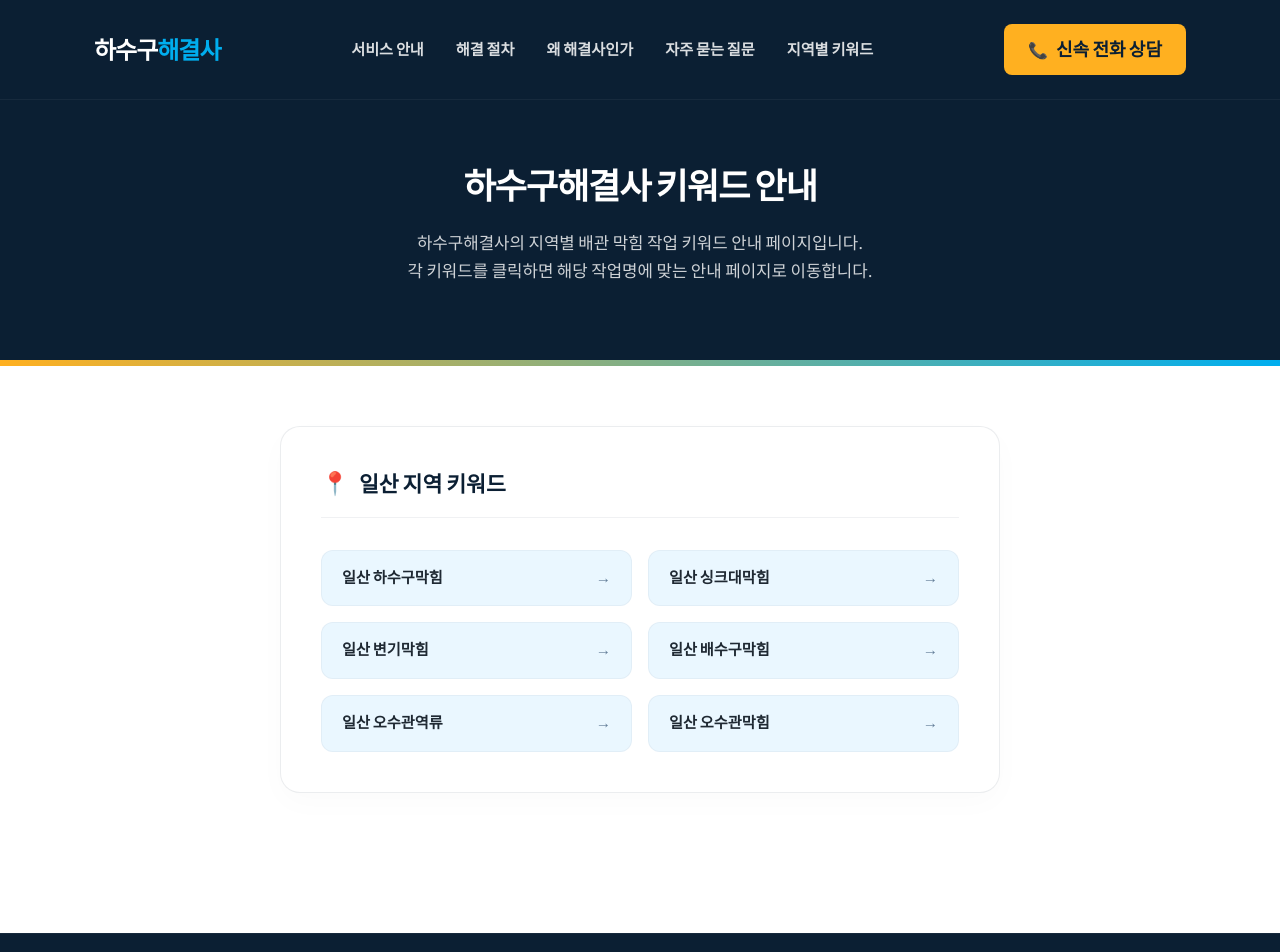
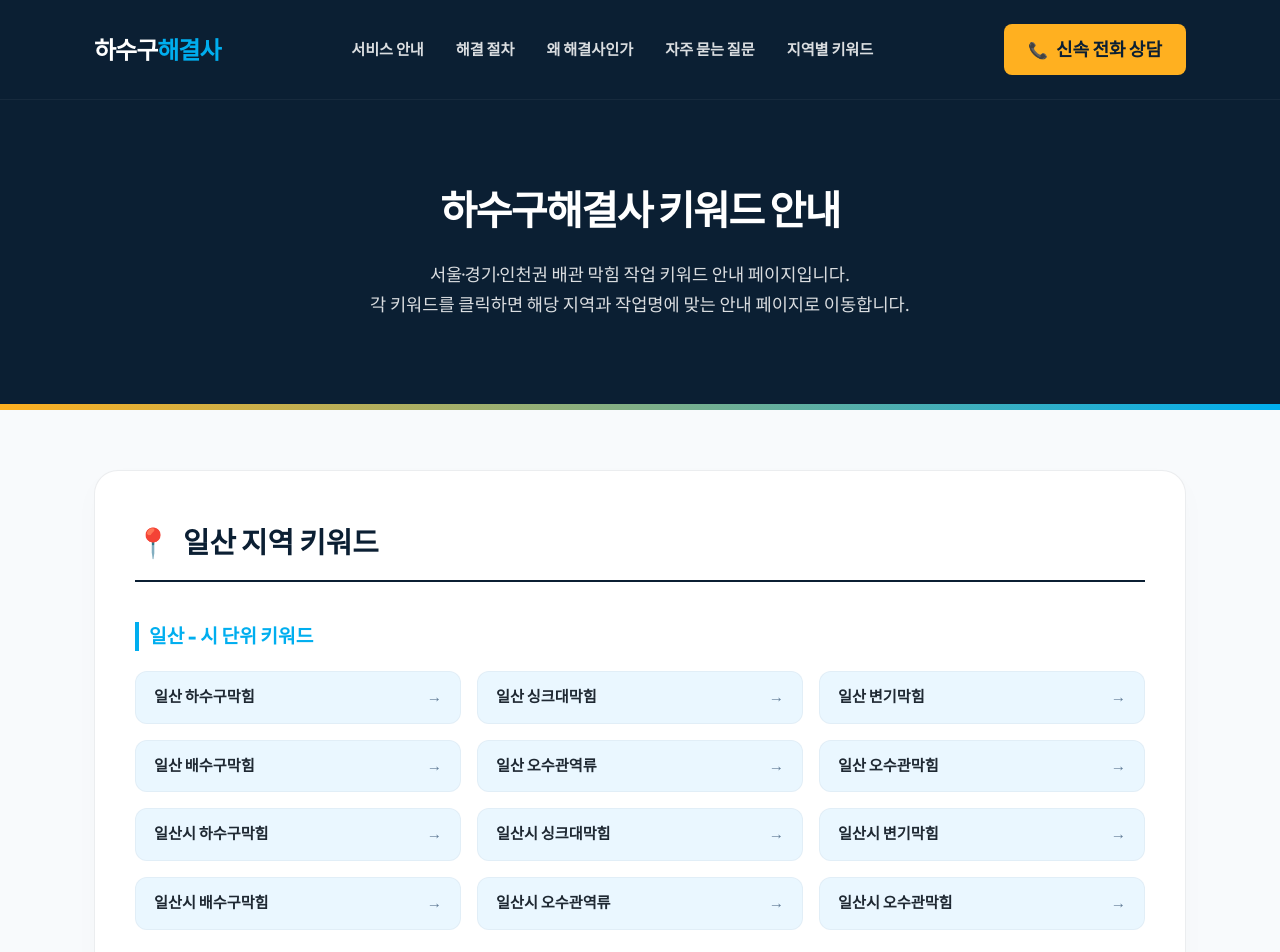
Before and after one commit to wogus5695-ctrl/seoul-hasugu-01, a Next.js app: page /sitemap-gyeonggi in a window 1280 px wide. Shown: the top 952 px of the page. Built offline with nearby package versions, Linux system fonts and the light colour scheme.

Commit message:
feat: expand sitemap-gyeonggi page to include 318 local keywords for Ilsan, Paju, Gimpo

```diff
--- a/app/sitemap-gyeonggi/page.js
+++ b/app/sitemap-gyeonggi/page.js
@@ -7,51 +7,93 @@ export const metadata = {
   description: '하수구해결사의 지역별 배관 막힘 작업 키워드 안내 페이지입니다. 각 키워드를 클릭하면 해당 작업명에 맞는 안내 페이지로 이동합니다.',
 };
 
-export default function SitemapGyeonggiPage() {
-  const keywords = [
-    { name: '일산 하수구막힘', param: '일산-하수구막힘' },
-    { name: '일산 싱크대막힘', param: '일산-싱크대막힘' },
-    { name: '일산 변기막힘', param: '일산-변기막힘' },
-    { name: '일산 배수구막힘', param: '일산-배수구막힘' },
-    { name: '일산 오수관역류', param: '일산-오수관역류' },
-    { name: '일산 오수관막힘', param: '일산-오수관막힘' }
+const SECTIONS = [
+  {
+    title: '일산 지역 키워드',
+    groups: [
+      { subtitle: '일산 - 시 단위 키워드', regions: ['일산', '일산시'] },
+      { subtitle: '일산 - 구 단위 키워드', regions: ['일산동구', '일산서구'] },
+      { subtitle: '일산동구 - 동 단위 키워드', regions: ['식사동', '중산동', '정발산동', '풍산동', '백석동', '마두동', '장항동', '고봉동'] },
+      { subtitle: '일산서구 - 동 단위 키워드', regions: ['일산동', '탄현동', '주엽동', '대화동', '송포동', '덕이동', '가좌동'] },
+    ],
+  },
+  {
+    title: '파주 지역 키워드',
+    groups: [
+      { subtitle: '파주 - 시 단위 키워드', regions: ['파주', '파주시'] },
+      { subtitle: '파주 - 읍 단위 키워드', regions: ['문산읍', '조리읍', '법원읍', '파주읍'] },
+      { subtitle: '파주 - 면 단위 키워드', regions: ['광탄면', '탄현면', '월롱면', '적성면', '파평면', '군내면', '장단면', '진동면', '진서면'] },
+      { subtitle: '파주 - 동 단위 키워드', regions: ['교하동', '운정동', '금촌동'] },
+    ],
+  },
+  {
+    title: '김포 지역 키워드',
+    groups: [
+      { subtitle: '김포 - 시 단위 키워드', regions: ['김포', '김포시'] },
+      { subtitle: '김포 - 읍 단위 키워드', regions: ['통진읍', '고촌읍', '양촌읍'] },
+      { subtitle: '김포 - 면 단위 키워드', regions: ['대곶면', '월곶면', '하성면'] },
+      { subtitle: '김포 - 동 단위 키워드', regions: ['김포본동', '장기본동', '사우동', '풍무동', '장기동', '구래동', '마산동', '운양동'] },
+    ],
+  },
 ];
 
+const JOBS = [
+  '하수구막힘',
+  '싱크대막힘',
+  '변기막힘',
+  '배수구막힘',
+  '오수관역류',
+  '오수관막힘'
+];
+
+export default function SitemapGyeonggiPage() {
   return (
     <div className={styles.sitemapPage}>
       <section className={styles.hero}>
         <div className={styles.container}>
           <h1 className={styles.title}>하수구해결사 키워드 안내</h1>
           <p className={styles.description}>
-            하수구해결사의 지역별 배관 막힘 작업 키워드 안내 페이지입니다.<br />
-            각 키워드를 클릭하면 해당 작업명에 맞는 안내 페이지로 이동합니다.
+            서울·경기·인천권 배관 막힘 작업 키워드 안내 페이지입니다.<br />
+            각 키워드를 클릭하면 해당 지역과 작업명에 맞는 안내 페이지로 이동합니다.
           </p>
         </div>
       </section>
 
-      <section className={styles.bodySection}>
+      <div className={styles.bodySection}>
         <div className={styles.container}>
-          <div className={styles.card}>
-            <div className={styles.cardHeader}>
-              <span className={styles.marker}>📍</span>
-              <h2 className={styles.cardTitle}>일산 지역 키워드</h2>
-            </div>
+          {SECTIONS.map((section, sIndex) => (
+            <div key={sIndex} className={styles.sectionCard}>
+              <h2 className={styles.sectionTitle}>
+                <span className={styles.marker}>📍</span> {section.title}
+              </h2>
 
+              {section.groups.map((group, gIndex) => (
+                <div key={gIndex} className={styles.groupBlock}>
+                  <h3 className={styles.groupSubtitle}>{group.subtitle}</h3>
                   <div className={styles.linkGrid}>
-              {keywords.map((item) => (
+                    {group.regions.flatMap((region) =>
+                      JOBS.map((job) => {
+                        const keywordName = `${region} ${job}`;
+                        const param = `${region}-${job}`;
+                        return (
                           <Link
-                  key={item.param}
-                  href={`/?k=${encodeURIComponent(item.param)}`}
+                            key={param}
+                            href={`/?k=${encodeURIComponent(param)}`}
                             className={styles.keywordLink}
                           >
-                  <span className={styles.linkText}>{item.name}</span>
+                            <span className={styles.linkText}>{keywordName}</span>
                             <span className={styles.arrow}>→</span>
                           </Link>
+                        );
+                      })
+                    )}
+                  </div>
+                </div>
+              ))}
+            </div>
           ))}
         </div>
       </div>
     </div>
-      </section>
-    </div>
   );
 }
--- a/app/sitemap-gyeonggi/page.module.css
+++ b/app/sitemap-gyeonggi/page.module.css
@@ -2,13 +2,13 @@
 .sitemapPage {
   min-height: 100vh;
   background-color: var(--white);
-  padding-bottom: 80px;
+  padding-bottom: 100px;
 }
 
 .hero {
   background-color: var(--primary-deep);
   color: var(--white);
-  padding: 160px 0 80px;
+  padding: 180px 0 90px;
   text-align: center;
   position: relative;
   overflow: hidden;
@@ -27,19 +27,19 @@
 .container {
   max-width: var(--container-max-width);
   margin: 0 auto;
-  padding: 0 20px;
+  padding: 0 24px;
 }
 
 .title {
-  font-size: 2.2rem;
+  font-size: 2.5rem;
   font-weight: 900;
-  margin-bottom: 16px;
-  letter-spacing: -1.2px;
+  margin-bottom: 20px;
+  letter-spacing: -1.5px;
 }
 
 .description {
-  font-size: 1.05rem;
-  color: rgba(255, 255, 255, 0.8);
+  font-size: 1.1rem;
+  color: rgba(255, 255, 255, 0.85);
   line-height: 1.7;
   max-width: 800px;
   margin: 0 auto;
@@ -48,40 +48,58 @@
 
 .bodySection {
   padding: 60px 0;
+  background-color: #F8FAFC;
 }
 
-.card {
-  max-width: 720px;
-  margin: 0 auto;
+.sectionCard {
   background-color: var(--white);
   border: 1px solid rgba(11, 31, 51, 0.08);
-  border-radius: 20px;
-  padding: 40px;
+  border-radius: 24px;
+  padding: 50px 40px;
   box-shadow: 0 10px 30px rgba(0, 0, 0, 0.02);
+  margin-bottom: 50px;
 }
 
-.cardHeader {
+.sectionCard:last-child {
+  margin-bottom: 0;
+}
+
+.sectionTitle {
+  font-size: 1.8rem;
+  font-weight: 900;
+  color: var(--primary-deep);
+  margin-bottom: 40px;
+  border-bottom: 2px solid var(--primary-deep);
+  padding-bottom: 16px;
   display: flex;
   align-items: center;
-  gap: 10px;
-  margin-bottom: 32px;
-  border-bottom: 1.5px solid rgba(11, 31, 51, 0.06);
-  padding-bottom: 16px;
+  gap: 12px;
 }
 
 .marker {
-  font-size: 1.4rem;
+  font-size: 1.8rem;
 }
 
-.cardTitle {
-  font-size: 1.35rem;
-  font-weight: 900;
-  color: var(--primary-deep);
+.groupBlock {
+  margin-bottom: 40px;
+}
+
+.groupBlock:last-child {
+  margin-bottom: 0;
+}
+
+.groupSubtitle {
+  font-size: 1.2rem;
+  font-weight: 800;
+  color: var(--primary-ocean);
+  margin-bottom: 20px;
+  padding-left: 10px;
+  border-left: 4px solid var(--primary-ocean);
 }
 
 .linkGrid {
   display: grid;
-  grid-template-columns: repeat(2, 1fr);
+  grid-template-columns: repeat(3, 1fr);
   gap: 16px;
 }
 
@@ -92,7 +110,7 @@
   background-color: var(--neutral-light);
   border: 1px solid rgba(11, 31, 51, 0.04);
   border-radius: 12px;
-  padding: 16px 20px;
+  padding: 14px 18px;
   transition: all var(--transition-fast);
 }
 
@@ -124,25 +142,46 @@
   color: var(--primary-ocean);
 }
 
+@media (max-width: 991px) {
+  .linkGrid {
+    grid-template-columns: repeat(2, 1fr);
+  }
+}
+
 @media (max-width: 767px) {
   .hero {
-    padding: 120px 0 60px;
+    padding: 140px 0 70px;
   }
 
   .title {
-    font-size: 1.8rem;
+    font-size: 1.9rem;
   }
 
-  .card {
-    padding: 24px 20px;
+  .description {
+    font-size: 0.95rem;
   }
 
-  .cardHeader {
+  .sectionCard {
+    padding: 30px 20px;
+    border-radius: 16px;
+  }
+
+  .sectionTitle {
+    font-size: 1.4rem;
     margin-bottom: 24px;
+  }
+
+  .groupSubtitle {
+    font-size: 1.05rem;
+    margin-bottom: 16px;
   }
 
   .linkGrid {
     grid-template-columns: 1fr;
-    gap: 12px;
+    gap: 10px;
+  }
+
+  .keywordLink {
+    padding: 12px 14px;
   }
 }
```
Lines whose indentation alone changed are shown as unchanged.
